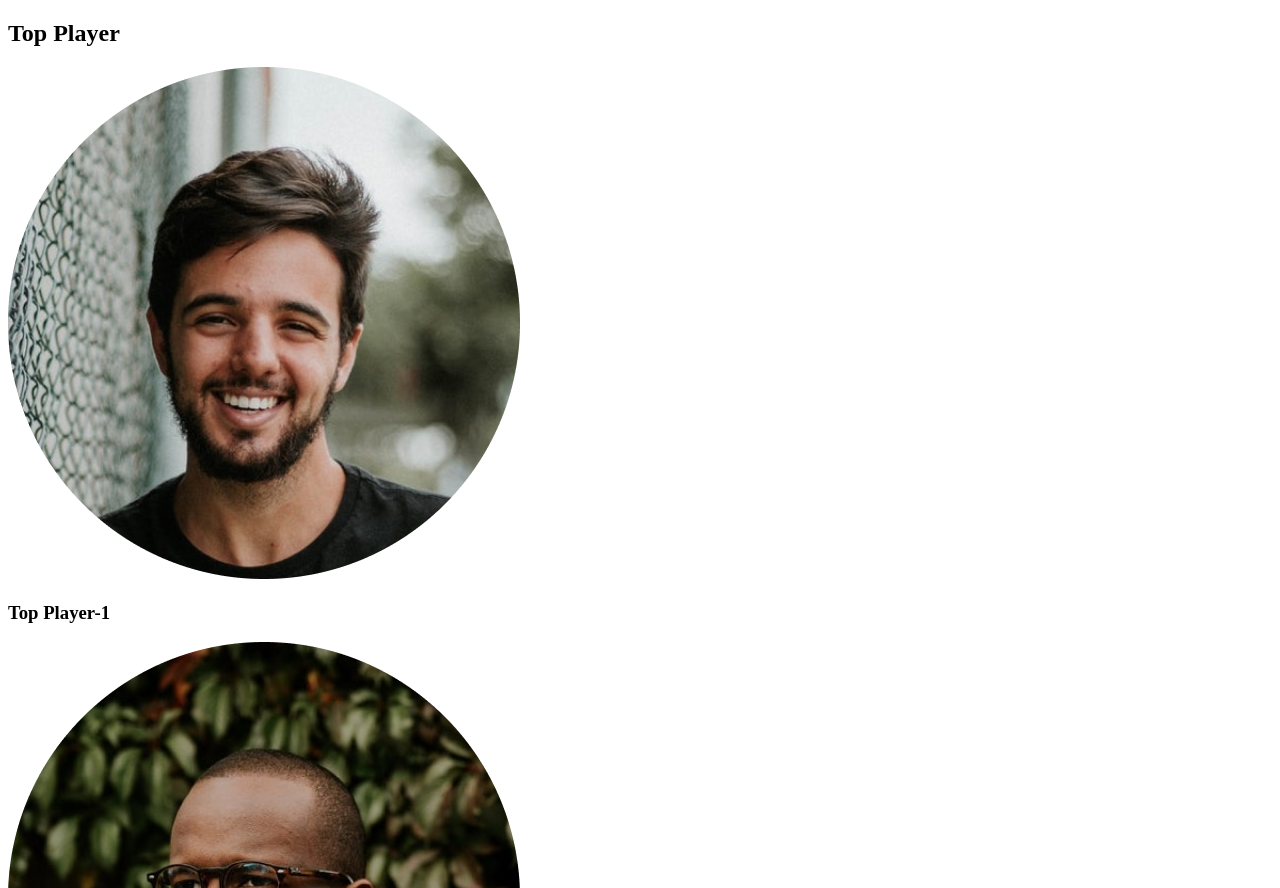
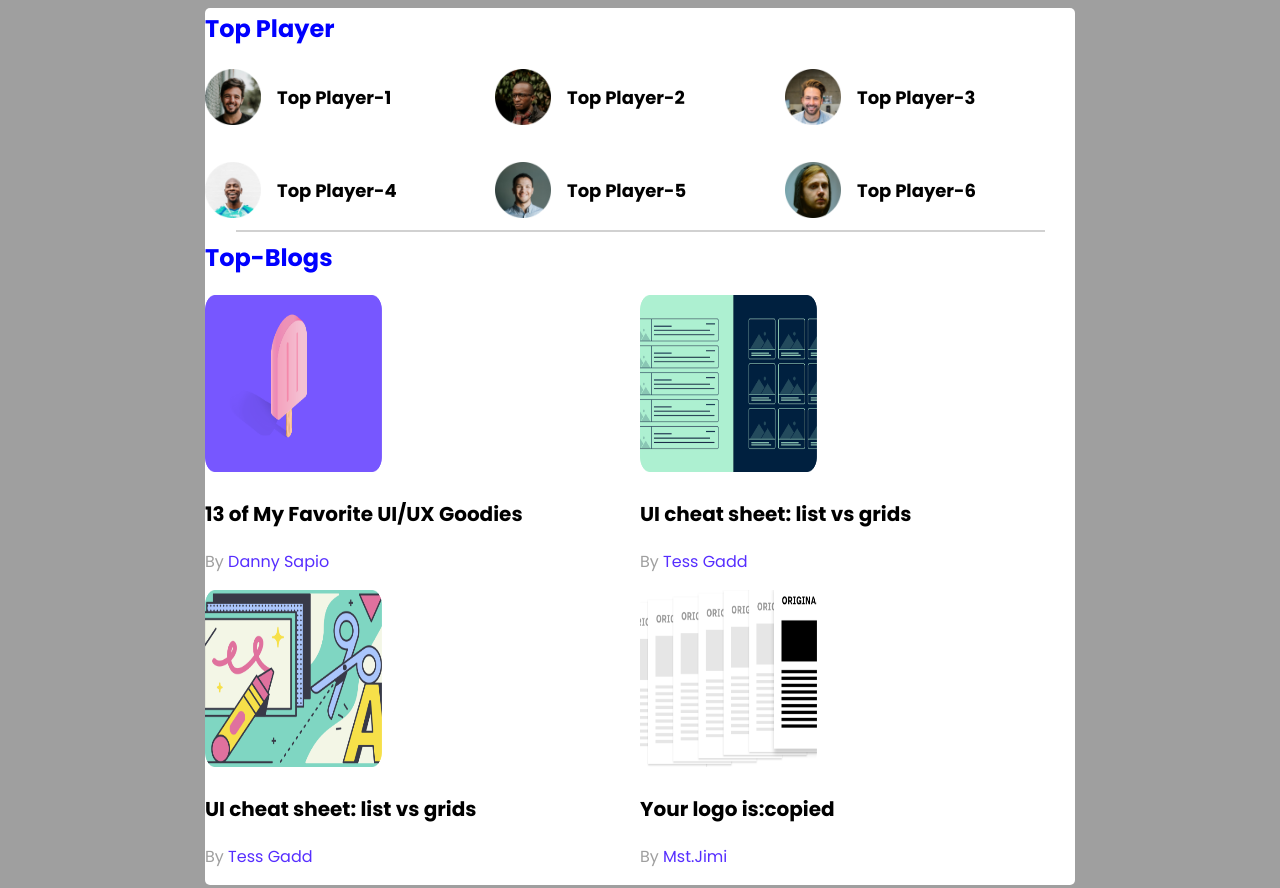
Before and after one commit to jimiwd/simple-element-sites, a plain HTML site: page index.html in a window 1280 px wide. Shown: the top 888 px of the page. Drawn offline with Linux system fonts and the light colour scheme.

Commit message:
top-players

```diff
--- a/index.html
+++ b/index.html
@@ -4,47 +4,84 @@
     <meta charset="UTF-8">
     <meta name="viewport" content="width=device-width, initial-scale=1.0">
     <title>Document</title>
+    <link rel="stylesheet" href="style.css">
 </head>
 <body>
-    <div></div>
-    <!-- Header start -->
-    <header>
-
-    </header>
-    <!--Header end  -->
     <main>
         <section class="container">
-           <h2 class="section-title">Top Player</h2>
+         <h2 class="section-title">Top Player</h2>
            <div class="top-players">
             <div class="players">
+               <!-- .player*6>img[src="images/players/player-$.png"] -->
              <div class="player">
                 <img src="images/players/player-1.png" alt="">
-                <h3>Top Player-1</h3>
+                <h3 class="player-name">Top Player-1</h3>
              </div>
              <div class="player">
                 <img src="images/players/player-2.png" alt="">
-                <h3>Top Player-2</h3>
+                <h3 class="player-name">Top Player-2</h3>
              </div>
              <div class="player">
                 <img src="images/players/player-3.png" alt="">
-                <h3>Top Player-3</h3>
+                <h3 class="player-name">Top Player-3</h3>
              </div>
              <div class="player">
                 <img src="images/players/player-4.png" alt="">
-                <h3>Top Player-4</h3>
+                <h3 class="player-name">Top Player-4</h3>
              </div>
              <div class="player">
                 <img src="images/players/player-5.png" alt="">
-                <h3>Top Player-5</h3>
+                <h3 class="player-name">Top Player-5</h3>
              </div>
              <div class="player">
                 <img src="images/players/player-6.png" alt="">
-                <h3>Top Player-6</h3>
-             </div>
+                <h3 class="player-name">Top Player-6</h3>
             </div>
            </div>
-
-
+           <hr>
+           <div class="top-blogs">
+            <h2 class="section-title">Top-Blogs</h2>
+            <div class="blogs">
+            <article class="blog">
+                <div class="thumbnail">
+                    <img src="images/blogs/blog-1.png" alt="">
+                </div>
+                   <div class="blog-info">
+                     <h3 class="blog-title">13 of My Favorite
+                        UI/UX Goodies</h3>
+                     <p class="blog-author">By <a href="">Danny Sapio</a></p>
+                </div>
+            </article>
+            <article class="blog">
+                <div class="thumbnail">
+                    <img src="images/blogs/blog-2.png" alt="">
+                </div>
+                <div class="blog-info">
+                  <h3 class="blog-title">UI cheat sheet:
+                        list vs grids</h3>
+                  <p class="blog-author">By <a href="">Tess Gadd</a></p>
+                  </div>
+                  </article>
+                  <article class="blog">
+                  <div class="thumbnail">
+                     <img src="images/blogs/blog-3.png" alt="">
+                  </div>
+                     <div class="blog-info">
+                        <h3 class="blog-title">UI cheat sheet:
+                           list vs grids</h3>
+                     <p class="blog-author">By <a href="">Tess Gadd</a></p>
+                     </div>
+                  </article>
+                  <article class="blog">
+                   <div class="thumbnail">
+                     <img src="images/blogs/blog-4.png" alt="">
+                  </div>
+                     <div class="blog-info">
+                        <h3 class="blog-title">Your logo is:copied</h3>
+                     <p class="blog-author">By <a href="">Mst.Jimi</a></p>
+                   </div>
+                  </article>
+            </div>
            </div>
         </section>
     </main>
--- /dev/null
+++ b/style.css
@@ -0,0 +1,65 @@
+
+@import url('https://fonts.googleapis.com/css2?family=Poppins:ital,wght@0,100;0,200;0,300;0,400;0,500;0,600;0,700;0,800;0,900;1,100;1,200;1,300;1,400;1,500;1,600;1,700;1,800;1,900&display=swap');
+body{
+    font-family: "poppins" , sans-serif;
+    background-color: #9F9F9F;
+
+}
+
+.container{
+    background-color: #ffffff;
+    width: 870px;
+    border-radius: 5px;
+}
+
+main {
+  display: flex;
+  justify-content: center;
+}
+.section-title {
+    color: blue;
+    font-size: 24px;
+    margin-top: 3px;
+   }
+.players{
+    display: grid;
+    grid-template-columns: repeat(3,1fr);
+    grid-row-gap:30px;
+}
+
+.player{
+    display: flex;
+    align-items: center;
+}
+.player img {
+   height: 56px;
+   width: 56px;
+}
+.player-name{
+    margin-left: 16px;
+    font-size: 18px;
+}
+hr {
+    border: 1px solid #D1D1D1;
+    width: 807px;
+}
+.blog-title{
+    font-size: 20px;
+}
+.blog-author{
+    color: #9F9F9F;
+    font-size: 16px;
+}
+.blog-author a {
+  text-decoration: none;
+  font-size: 16px;
+  color: #562EFF;
+}
+.blog .thumbnail img {
+    width: 177px;
+    height: 177px;
+}
+.blogs {
+    display: grid;
+    grid-template-columns: repeat(2,1fr);
+}
```
